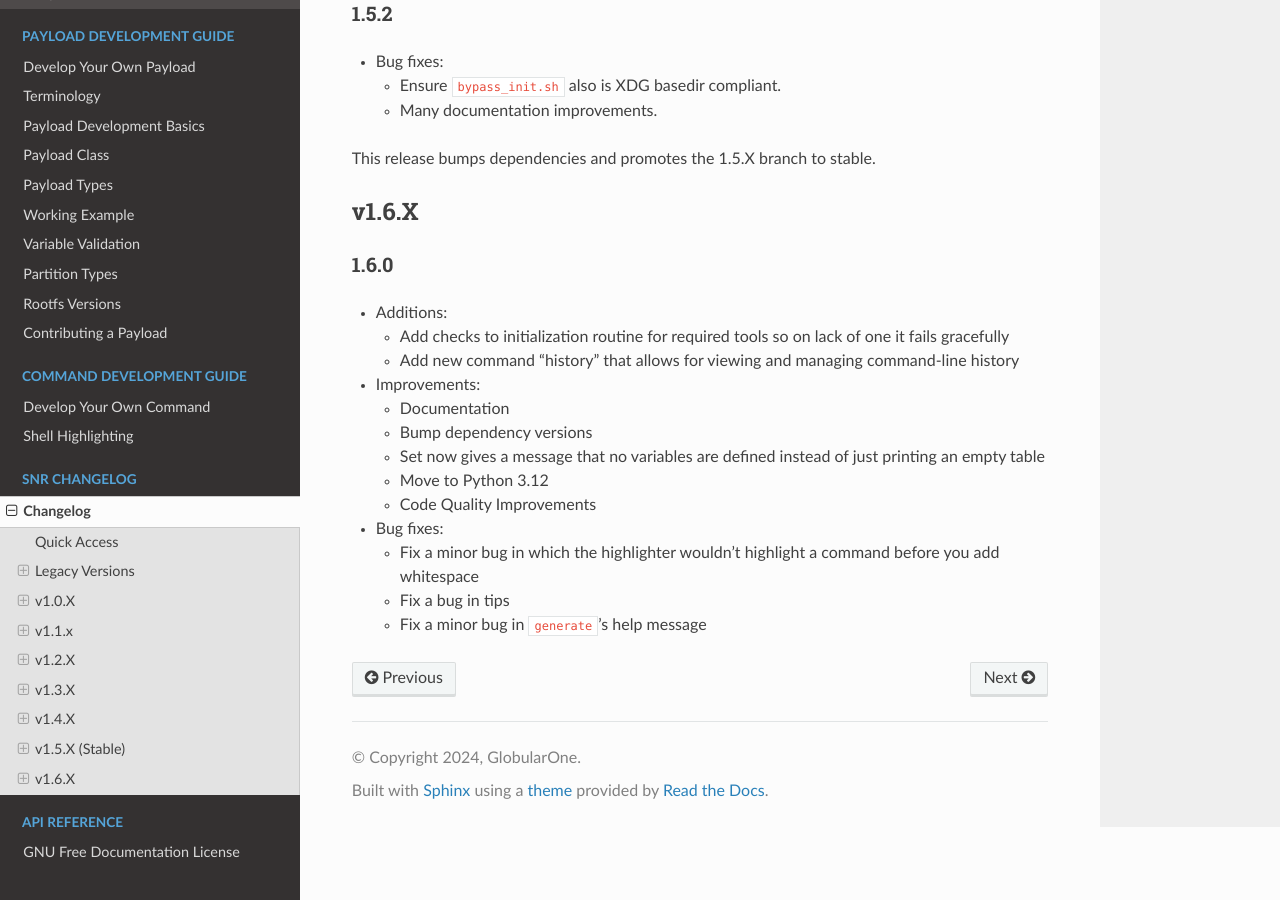
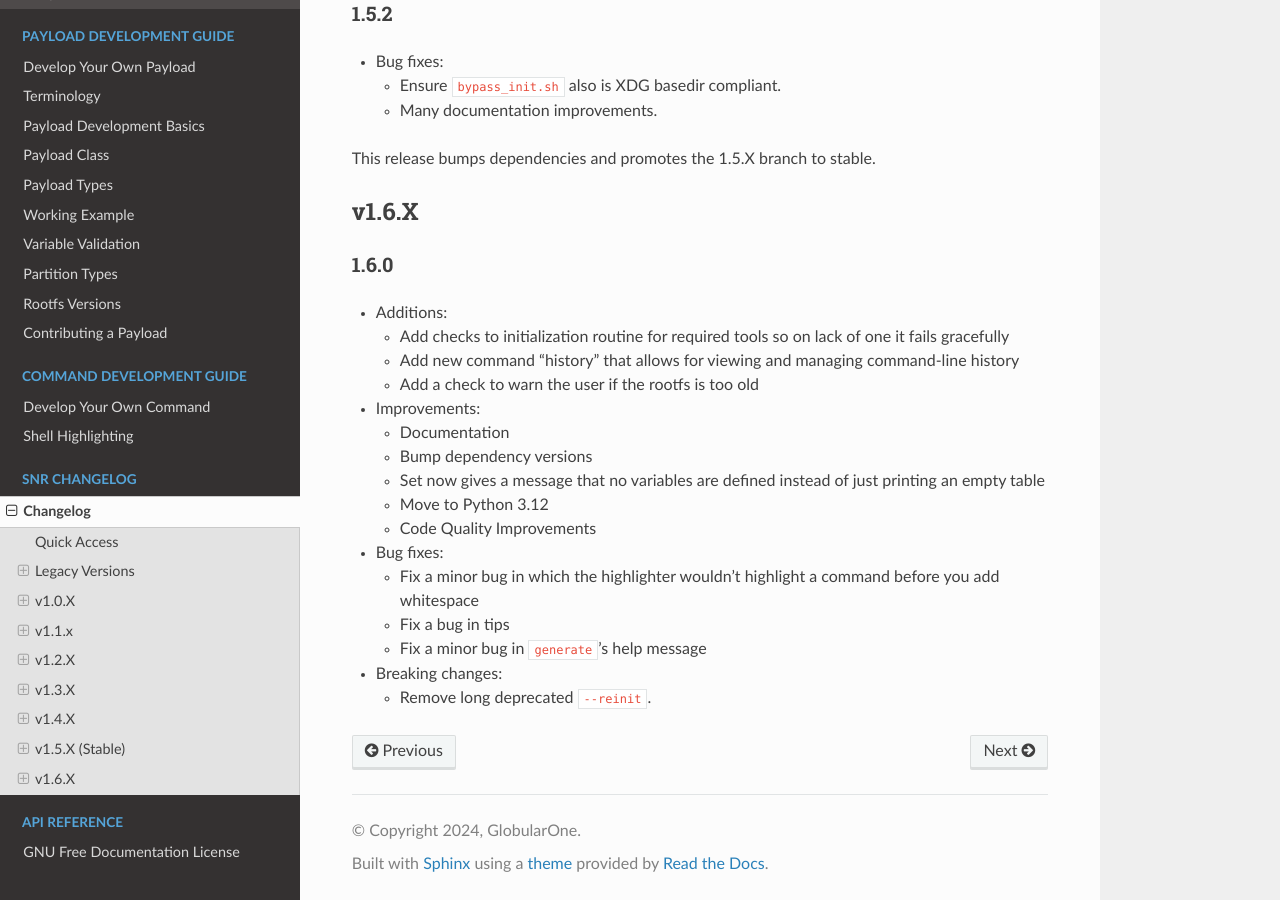
Before and after one commit to GlobularOne/snr, a Sphinx documentation site: the page built from docs/source/dev_guide/changelog.rst, in a window 1280 px wide and 900 px high, scrolled down 8561 px. Built offline with Sphinx 7.4.7 and the Read the Docs theme 3.1.0, drawn with Linux system fonts in a browser that asks for light colours; pages that are not in the unit, such as notebooks, are missing from menus.

Commit message:
Document Changes

```diff
--- a/docs/source/dev_guide/changelog.rst
+++ b/docs/source/dev_guide/changelog.rst
@@ -605,6 +605,7 @@ v1.6.X
       of one it fails gracefully
    -  Add new command “history” that allows for viewing and managing
       command-line history
+   -  Add a check to warn the user if the rootfs is too old
 
 -  Improvements:
 
@@ -621,3 +622,7 @@ v1.6.X
       command before you add whitespace
    -  Fix a bug in tips
    -  Fix a minor bug in ``generate``\ ’s help message
+
+-  Breaking changes:
+
+   -  Remove long deprecated ``--reinit``.
```
